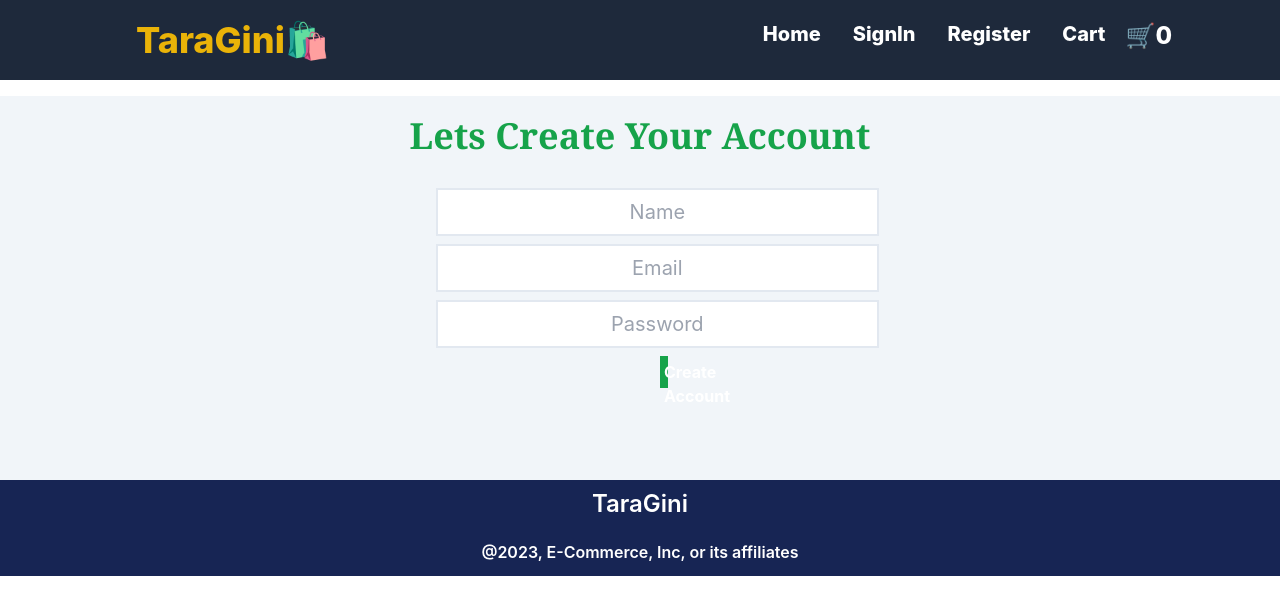
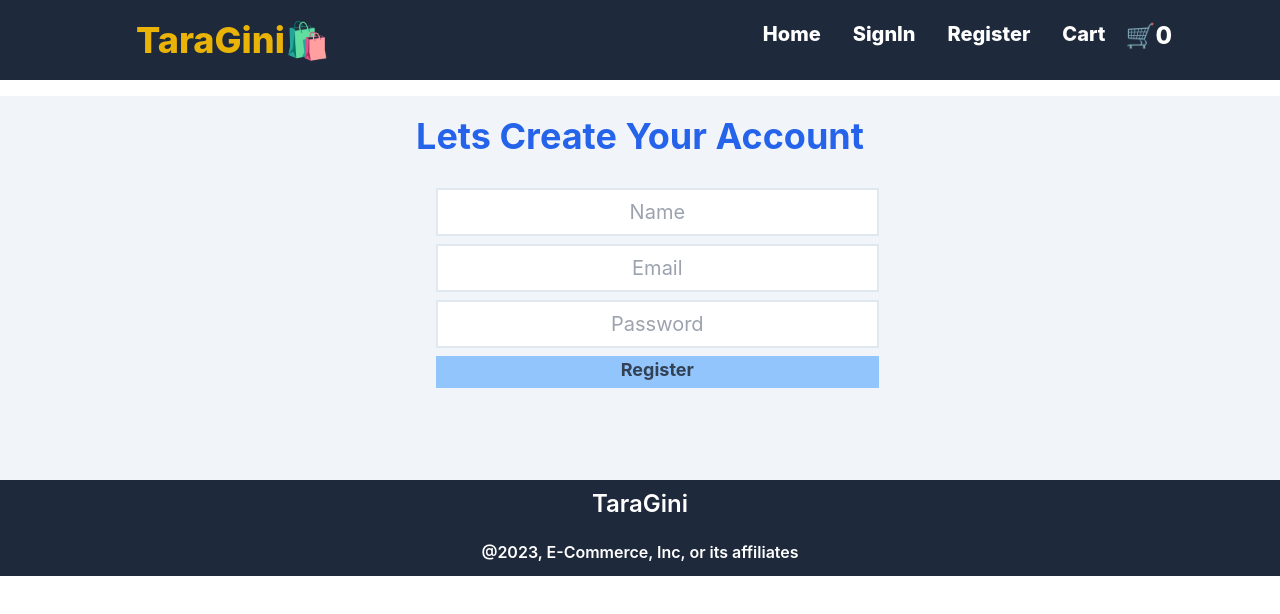
Before and after one commit to Tushar-Official/Redux-ShoppingPage, a React (Create React App) app: page /SignUp in a window 1280 px wide. Shown: the top 614 px of the page. Built offline with nearby package versions, Linux system fonts and the light colour scheme.

Commit message:
new updates

```diff
--- a/package.json
+++ b/package.json
@@ -4,9 +4,12 @@
   "private": true,
   "dependencies": {
     "@reduxjs/toolkit": "^1.9.5",
+    "@stripe/react-stripe-js": "^2.1.1",
+    "@stripe/stripe-js": "^1.54.2",
     "@testing-library/jest-dom": "^5.17.0",
     "@testing-library/react": "^13.4.0",
     "@testing-library/user-event": "^13.5.0",
+    "firebase": "^10.1.0",
     "react": "^18.2.0",
     "react-chatbot-kit": "^2.1.2",
     "react-dom": "^18.2.0",
@@ -16,6 +19,7 @@
     "react-scroll": "^1.8.9",
     "react-simple-chatbot": "^0.6.1",
     "react-toastify": "^9.1.3",
+    "stripe": "^12.17.0",
     "uuid": "^9.0.0",
     "web-vitals": "^2.1.4"
   },
--- a/src/Cart.js
+++ b/src/Cart.js
@@ -88,7 +88,9 @@ export const Cart = () => {
       </div>
       <div className=''>
       <p className='text-xs'>Taxes and shipping calculated at checkout</p>
-      <button className='bg-blue-950 mt-2 w-full text-white font-semibold px-3 py-3 text-xl rounded-xl hover:bg-green-600 hover:text-xl'>Check out</button>
+      <Link to="https://buy.stripe.com/aEU14P3BL3Y7gvKeUU" >
+      <button className='bg-blue-950 mt-2 w-full text-white font-semibold px-3 py-3 text-xl rounded-xl hover:bg-green-600 hover:text-xl'>Check out
+      </button></Link>
       </div>
       <div className="continue-shopping flex w-full justify-center mt-2">
         <Link to="/">
--- a/src/Footer.js
+++ b/src/Footer.js
@@ -2,7 +2,7 @@ import React from 'react';
 
 export const Footer = () => {
   return (
-    <div className='footer  bottom-0 left-0 w-full h-24 grid grid-rows-2 items-center text-center bg-blue-950 font-semibold text-white'>
+    <div className='footer  bottom-0 left-0 w-full h-24 grid grid-rows-2 items-center text-center bg-slate-800 font-semibold text-white'>
       <div className='text-2xl'>TaraGini</div>
       <div>@2023, E-Commerce, Inc, or its affiliates</div>
     </div>
--- a/src/Home.js
+++ b/src/Home.js
@@ -58,12 +58,12 @@ import { animateScroll as scroll } from 'react-scroll';
     <button onClick={setSearch} className='bg-slate-300 text-xl h-1/2 w-24 rounded-r-xl hover:bg-green-600 hover:text-white border-2 border-slate-200 font-extrabold '>
     Search</button>
     </div>
-    <div className='w-full  flex justify-end pr-28 mb-2'>
+    <div className='w-full  flex justify-end pr-28 mb-4'>
     <select onChange={sorting} className='border-2 border-black rounded-lg justify-end bg-slate-100 text-slate-700 ' >
 
 
-    <option value="lowToHigh" className=' text-sm text-center bg-slate-300 font-semibold text-slate-700 '>Low to High</option>
-    <option value="highToLow" className=' text-sm text-center bg-slate-300 font-semibold text-slate-700  '>High to Low</option>
+    <option value="lowToHigh" className=' text-m text-center bg-slate-300 font-semibold text-slate-700 '>Low to High</option>
+    <option value="highToLow" className=' text-m text-center bg-slate-300 font-semibold text-slate-700  '>High to Low</option>
     </select>
     { flag ==="true"?<span className='p-1 w-8 text-sm ml-1  cursor-pointer hover:bg-slate-200' onClick={resetValue}>❌</span>:null}
     </div>
--- a/src/LogIn.js
+++ b/src/LogIn.js
@@ -44,7 +44,7 @@ export const LogIn = () => {
     <input type="text" placeholder='UserName' ref={name} className='text-center text-xl mt-8 r h-12 border-2 border-slate-200'/>
     <input type="password" placeholder='Password' ref={password} className='text-center text-xl mt-8 h-12  border-2 border-slate-200'/>
     <button
-    className="bg-green-600 text-white mx-56 mt-4 hover:bg-green-800  text-center h-8 text-lg  font-bold cursor-pointer "
+    className="bg-blue-300 text-slate-700  mt-4 hover:bg-sky-800 hover:text-white  text-center h-8 text-lg  font-bold cursor-pointer "
     onClick={handleSubmit}>Log In</button>
     </form>
 
--- a/src/Navbar.js
+++ b/src/Navbar.js
@@ -23,7 +23,7 @@ setTimeout(()=>{
 
     <div className='ml-24 py-2 flex'>
 
-    <Link to="/"><h1 className='text-yellow-500 text-4xl ml-8 font-extrabold   hover:text-sky-600'> TaraGini🛍️ </h1></Link>
+    <Link to="/"><h1 className='text-yellow-500 text-4xl ml-8 font-extrabold bg-transparent   hover:text-sky-600'> TaraGini🛍️ </h1></Link>
     </div>
 
     <div className='flex justify-around text-slate-700 py-2 mr-24'>
--- a/src/SignUp.js
+++ b/src/SignUp.js
@@ -27,14 +27,14 @@ export const SignUp = () => {
   return (
     <div >
     <div className='p-5 w-full items-center h-96 mt-24  bg-slate-100'>
-    <h1 className='font-bold text-4xl font-serif text-green-600 '>Lets Create Your Account</h1>
+    <h1 className='font-bold text-4xl  text-blue-600 '>Lets Create Your Account</h1>
     <form className='flex flex-col ml-56 space-y-2 w-2/3 h-84 px-48 bg-slate-100 ' >
     <input type="name" placeholder='Name' ref={name} className='text-center text-xl mt-8  h-12  border-2 border-slate-200  '/>
     <input type="email" placeholder='Email' ref={email} className='text-center text-xl mt-8 r h-12 border-2 border-slate-200'/>
     <input type="password" placeholder='Password' ref={password} className='text-center text-xl mt-8 h-12  border-2 border-slate-200'/>
     <buttton
-    className="bg-green-600 text-white mx-56 mt-4 hover:bg-green-800  text-center h-8 p-1 text-base  font-bold cursor-pointer "
-    onClick={handleSubmit}>Create Account</buttton>
+    className="bg-blue-300 text-slate-700  mt-4 hover:bg-sky-800 hover:text-white  text-center h-8 text-lg  font-bold cursor-pointer"
+    onClick={handleSubmit}>Register</buttton>
     </form>
 
 
```
Also changed, not shown: 1 other file (tests, documents, lock files or other folders).
